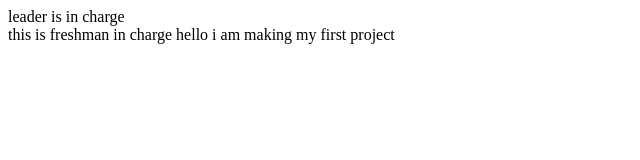
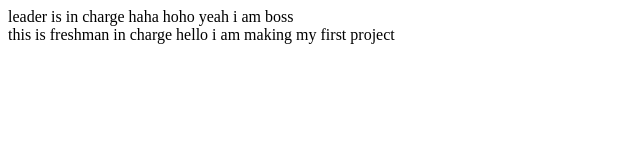
Before and after one commit to newideaa/teamprj, a plain HTML site: page index.html in a window 1280 px wide. Shown: the whole page, without its empty margins (0-640 px from the left). Drawn offline with Linux system fonts and the light colour scheme.

Commit message:
third commit

```diff
--- a/index.html
+++ b/index.html
@@ -1,5 +1,5 @@
 <!DOCTYPE html>
-<html lang="en">
+<html lang="ko">
   <head>
     <meta charset="UTF-8" />
     <meta http-equiv="X-UA-Compatible" content="IE=edge" />
@@ -10,6 +10,10 @@
   <body>
     <nav>
         leader is in charge
+        haha
+        hoho
+        yeah
+        i am boss
     </nav>
     <main>
       this is freshman in charge
```
